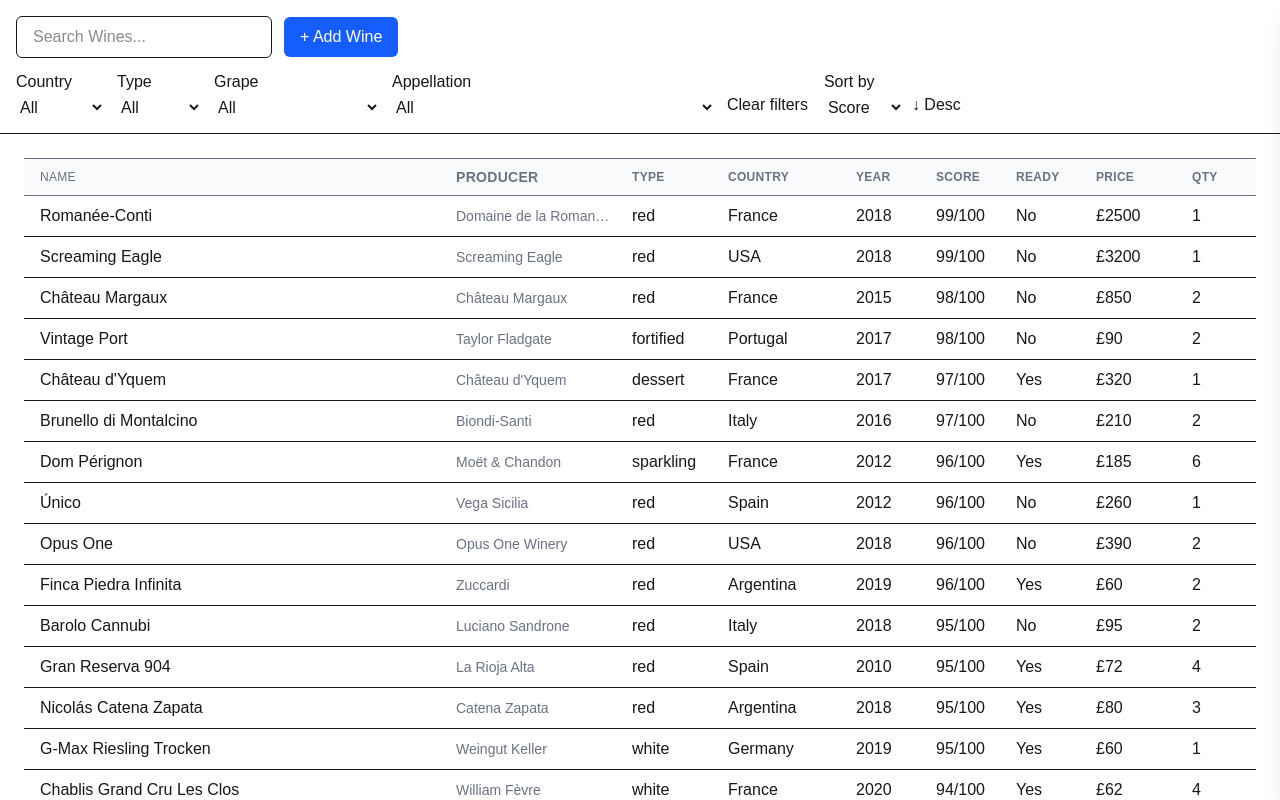
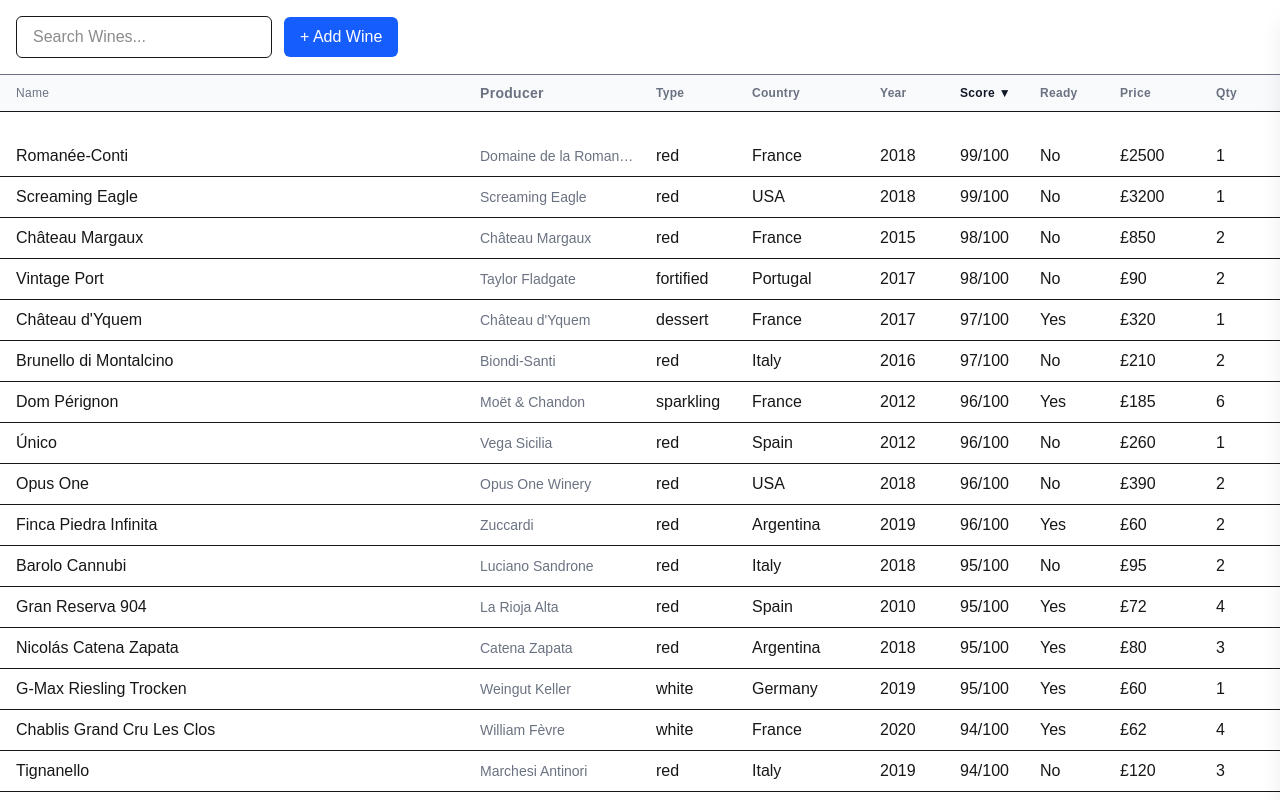
Before and after one commit to philippewisniewski/cella, a Next.js app: page / in a window 1280 px wide. Shown: the top 800 px of the page. Built offline with nearby package versions, Linux system fonts and the light colour scheme.

Commit message:
Refactoring header to have a cleaner sort and remove any dropdown filtering to clean up the ui

```diff
--- /dev/null
+++ b/components/columnHeader.tsx
@@ -0,0 +1,63 @@
+'use client'
+
+import type { SortKey, SortDir } from '@/lib/types'
+
+// Column definitions for the sortable header. Widths are inlined to match the
+// WineCard rows exactly so the two stay aligned. `key` is the SortKey this
+// column sorts by; `label` is what's displayed.
+const COLUMNS: { key: SortKey; label: string; className: string }[] = [
+  { key: 'name', label: 'Name', className: 'flex-1 min-w-0 font-medium' },
+  { key: 'producer', label: 'Producer', className: 'w-40 truncate text-sm text-gray-500' },
+  { key: 'type', label: 'Type', className: 'w-20' },
+  { key: 'country', label: 'Country', className: 'w-28' },
+  { key: 'year', label: 'Year', className: 'w-16' },
+  { key: 'score', label: 'Score', className: 'w-16' },
+  { key: 'readyToDrink', label: 'Ready', className: 'w-16' },
+  { key: 'price', label: 'Price', className: 'w-20' },
+  { key: 'quantity', label: 'Qty', className: 'w-12' },
+]
+
+export default function ColumnHeader({
+  sortKey,
+  sortDir,
+  onSortChange,
+}: {
+  sortKey: SortKey
+  sortDir: SortDir
+  onSortChange: (key: SortKey, dir: SortDir) => void
+}) {
+  // Clicking a column: if it's already the active sort key, flip the
+  // direction; otherwise start that column ascending.
+  const handleClick = (key: SortKey) => {
+    if (key === sortKey) {
+      onSortChange(key, sortDir === 'asc' ? 'desc' : 'asc')
+    } else {
+      onSortChange(key, 'asc')
+    }
+  }
+
+  return (
+    <div className="flex items-center gap-4 border-t bg-gray-50 px-4 py-2 text-xs font-semibold uppercase tracking-wide text-gray-500">
+      {COLUMNS.map((col) => {
+        const active = col.key === sortKey
+        return (
+          <button
+            key={col.key}
+            type="button"
+            onClick={() => handleClick(col.key)}
+            className={`flex items-center gap-1 p-0 text-left hover:text-gray-900 ${
+              active ? 'text-gray-900' : ''
+            } ${col.className}`}
+          >
+            <span className="truncate">{col.label}</span>
+            {/* Reserve a fixed slot for the arrow so the label never shifts
+                when a column becomes (in)active. */}
+            <span className="w-2 shrink-0" aria-hidden>
+              {active ? (sortDir === 'asc' ? '▲' : '▼') : ''}
+            </span>
+          </button>
+        )
+      })}
+    </div>
+  )
+}
--- a/components/dashboard.tsx
+++ b/components/dashboard.tsx
@@ -1,10 +1,9 @@
 'use client'
 
 import { useEffect, useMemo, useState } from 'react'
-import type { Wine, WineFilters, SortKey, SortDir } from '@/lib/types'
+import type { Wine, SortKey, SortDir } from '@/lib/types'
 import {
   searchWines,
-  filterWines,
   sortWines,
   loadWines,
   saveWines,
@@ -38,20 +37,18 @@
   const [loaded, setLoaded] = useState(false)
 
   // === BLOCK 3: DERIVED LIST ===
-  // Raw control values for the search bar, filter dropdowns and sort.
+  // Raw control values for the search bar and sort.
   const [searchText, setSearchText] = useState('')
-  const [filters, setFilters] = useState<WineFilters>({})
   const [sortKey, setSortKey] = useState<SortKey>('score')
   const [sortDir, setSortDir] = useState<SortDir>('desc')
 
-  // The list actually shown: start from all wines, then search → filter → sort.
+  // The list actually shown: start from all wines, then search → sort.
   // `useMemo` means this only recomputes when one of the inputs changes,
   // not on every single render.
   const visibleWines = useMemo(() => {
     const searched = searchWines(wines, searchText)
-    const filtered = filterWines(searched, filters)
-    return sortWines(filtered, sortKey, sortDir)
-  }, [wines, searchText, filters, sortKey, sortDir])
+    return sortWines(searched, sortKey, sortDir)
+  }, [wines, searchText, sortKey, sortDir])
 
   // === BLOCK 2b: PERSISTENCE ===
   // On mount, load any saved cellar and switch to it. If nothing is saved yet
@@ -141,15 +138,13 @@
   // === BLOCK 5: RENDER ===
   return (
     <div className="flex min-h-screen flex-col">
-      {/* MAIN COLUMN: header (search + filters) over the inventory list/form.
-          The list now owns the full width; the detail view is a slide-in flyout. */}
+      {/* MAIN COLUMN: header (search + sortable column header) over the
+          inventory list/form. The list owns the full width; the detail view
+          is a slide-in flyout. */}
       <div className="flex-1">
         <Header
-          wines={wines}
           searchValue={searchText}
           onSearchChange={setSearchText}
-          filters={filters}
-          onFilterChange={setFilters}
           onAddWine={handleAddNew}
           sortKey={sortKey}
           sortDir={sortDir}
@@ -158,7 +153,7 @@
             setSortDir(dir)
           }}
         />
-        <main className="p-6">
+        <main className="py-6">
           {mode === 'list' ? (
             <WineList wines={visibleWines} onSelect={handleSelect} />
           ) : (
--- a/components/filters.tsx
+++ /dev/null
@@ -1,84 +0,0 @@
-'use client'
-
-import { useMemo } from 'react'
-import type { Wine, WineFilters } from '@/lib/types'
-
-export default function Filters({
-  wines,
-  filters,
-  onChange,
-}: {
-  wines: Wine[]
-  filters: WineFilters
-  onChange: (next: WineFilters) => void
-}) {
-  // Build the unique, sorted option lists for each dropdown straight from
-  // the data. New wines added later automatically appear here.
-  const countries = useMemo(
-    () => Array.from(new Set(wines.map((w) => w.country))).sort(),
-    [wines],
-  )
-  const types = useMemo(
-    () => Array.from(new Set(wines.map((w) => w.type))).sort(),
-    [wines],
-  )
-  const grapes = useMemo(
-    () => Array.from(new Set(wines.flatMap((w) => w.grapeVariety))).sort(),
-    [wines],
-  )
-  const appellations = useMemo(
-    () => Array.from(new Set(wines.map((w) => w.appellation))).filter(Boolean).sort(),
-    [wines],
-  )
-
-  // === BLOCK 2: the <select> dropdowns ===
-  // Small helper that renders one labelled dropdown. `key` is the field on
-  // WineFilters this dropdown controls (e.g. "country"); we write it with
-  // `[key]` so the same helper works for all four.
-  const select = (
-    label: string,
-    value: string | undefined,
-    options: string[],
-    key: keyof WineFilters,
-  ) => (
-    <label className="flex flex-col gap-1">
-      <span>{label}</span>
-      <select
-        value={value ?? ''}
-        onChange={(e) =>
-          onChange({ ...filters, [key]: e.target.value || undefined })
-        }
-      >
-        <option value="">All</option>
-        {options.map((o) => (
-          <option key={o} value={o}>{o}</option>
-        ))}
-      </select>
-    </label>
-  )
-
-  // Render the four dropdowns.
-  const selects = (
-    <div className="flex flex-wrap gap-3">
-      {select('Country', filters.country, countries, 'country')}
-      {select('Type', filters.type, types, 'type')}
-      {select('Grape', filters.grape, grapes, 'grape')}
-      {select('Appellation', filters.appellation, appellations, 'appellation')}
-    </div>
-  )
-
-  // === BLOCK 3: the Clear button + render ===
-  // Reset every filter at once by sending back an empty object.
-  const clear = (
-    <button type="button" onClick={() => onChange({})}>
-      Clear filters
-    </button>
-  )
-
-  return (
-    <div className="flex flex-wrap items-end gap-3">
-      {selects}
-      {clear}
-    </div>
-  )
-}
--- a/components/header.tsx
+++ b/components/header.tsx
@@ -1,35 +1,28 @@
 'use client'
 
-import type { Wine, WineFilters, SortKey, SortDir } from '@/lib/types'
+import type { SortKey, SortDir } from '@/lib/types'
 import Search from './search'
-import Filters from './filters'
-import Sort from './sort'
+import ColumnHeader from './columnHeader'
 
 export default function Header({
-    wines,
     searchValue,
     onSearchChange,
-    filters,
-    onFilterChange,
     onAddWine,
     sortKey,
     sortDir,
     onSortChange,
 }: {
-    wines: Wine[]
     searchValue: string
     onSearchChange: (value: string) => void
-    filters: WineFilters
-    onFilterChange: (next: WineFilters) => void
     onAddWine: () => void
     sortKey: SortKey
     sortDir: SortDir
     onSortChange: (key: SortKey, dir: SortDir) => void
 }) {
     return (
-        <header className="sticky top-0 z-10 border-b bg-white p-4">
+        <header className="sticky top-0 z-10 border-b bg-white">
             {/* Top row: search (left) + Add Wine button */}
-            <div className="flex items-center gap-3">
+            <div className="flex items-center gap-3 p-4">
                 <div className="w-64">
                     <Search value={searchValue} onChange={onSearchChange} />
                 </div>
@@ -42,19 +35,12 @@
                 </button>
             </div>
 
-            {/* Filters row: dropdowns + sort control */}
-            <div className="mt-3 flex flex-wrap items-end gap-4">
-                <Filters
-                    wines={wines}
-                    filters={filters}
-                    onChange={onFilterChange}
-                />
-                <Sort
-                    sortKey={sortKey}
-                    sortDir={sortDir}
-                    onChange={onSortChange}
-                />
-            </div>
+            {/* Bottom row: the sortable column header (click a column to sort). */}
+            <ColumnHeader
+                sortKey={sortKey}
+                sortDir={sortDir}
+                onSortChange={onSortChange}
+            />
         </header>
     )
 }
--- a/components/sort.tsx
+++ /dev/null
@@ -1,48 +0,0 @@
-'use client'
-
-import type { SortKey, SortDir } from '@/lib/types'
-
-// The fields the user can sort by, with friendly labels.
-const KEY_OPTIONS: { value: SortKey; label: string }[] = [
-  { value: 'score', label: 'Score' },
-  { value: 'name', label: 'Name' },
-  { value: 'year', label: 'Year' },
-  { value: 'price', label: 'Price' },
-  { value: 'quantity', label: 'Quantity' },
-]
-
-export default function Sort({
-  sortKey,
-  sortDir,
-  onChange,
-}: {
-  sortKey: SortKey
-  sortDir: SortDir
-  onChange: (key: SortKey, dir: SortDir) => void
-}) {
-  return (
-    <div className="flex items-end gap-2">
-      <label className="flex flex-col gap-1">
-        <span>Sort by</span>
-        <select
-          value={sortKey}
-          onChange={(e) => onChange(e.target.value as SortKey, sortDir)}
-        >
-          {KEY_OPTIONS.map((o) => (
-            <option key={o.value} value={o.value}>
-              {o.label}
-            </option>
-          ))}
-        </select>
-      </label>
-
-      {/* Toggles asc/desc; shows the current direction. */}
-      <button
-        type="button"
-        onClick={() => onChange(sortKey, sortDir === 'asc' ? 'desc' : 'asc')}
-      >
-        {sortDir === 'asc' ? '↑ Asc' : '↓ Desc'}
-      </button>
-    </div>
-  )
-}
--- a/components/wineList.tsx
+++ b/components/wineList.tsx
@@ -6,9 +6,10 @@
 /**
  * WineList Component
  *
- * Renders the cellar as a horizontal inventory table: a column-header row
- * followed by one clickable WineCard row per wine. Clicking a row opens
- * the detail flyout (handled by the parent via `onSelect`).
+ * Renders the cellar as a horizontal inventory table: one clickable WineCard
+ * row per wine. The sortable column header lives in the sticky Header above,
+ * so the rows stay aligned with it. Clicking a row opens the detail flyout
+ * (handled by the parent via `onSelect`).
  */
 export default function WineList({
     /**
@@ -25,21 +26,6 @@
 }) {
     return (
         <div>
-            {/* Column header — widths mirror WineCard so the rows line up.
-                (Kept non-sticky for now to avoid overlapping the sticky page
-                Header; revisit when the header is redesigned.) */}
-            <div className="flex items-center gap-4 border-b border-t bg-gray-50 px-4 py-2 text-xs font-semibold uppercase tracking-wide text-gray-500">
-                <span className="flex-1 min-w-0 font-medium">Name</span>
-                <span className="w-40 truncate text-sm text-gray-500">Producer</span>
-                <span className="w-20">Type</span>
-                <span className="w-28">Country</span>
-                <span className="w-16">Year</span>
-                <span className="w-16">Score</span>
-                <span className="w-16">Ready</span>
-                <span className="w-20">Price</span>
-                <span className="w-12">Qty</span>
-            </div>
-
             {/* One clickable row per wine. */}
             {wines.map((wine) => (
                 <div
--- a/lib/types.ts
+++ b/lib/types.ts
@@ -36,13 +36,14 @@
   readyToDrink: number;
 }
 
-export type SortKey = "score" | "name" | "year" | "price" | "quantity";
+export type SortKey =
+  | "name"
+  | "producer"
+  | "type"
+  | "country"
+  | "year"
+  | "score"
+  | "readyToDrink"
+  | "price"
+  | "quantity";
 export type SortDir = "asc" | "desc";
-
-export interface WineFilters {
-  search?: string;
-  country?: string;
-  grape?: string;
-  type?: WineType;
-  appellation?: string;
-}
--- a/lib/wines.ts
+++ b/lib/wines.ts
@@ -2,8 +2,8 @@
   SortDir,
   SortKey,
   Wine,
-  WineFilters,
   WineStats,
+  WineType,
 } from "./types";
 
 // ---------------------------------------------------------------------------
@@ -864,48 +864,46 @@
   return computeStats(wines);
 }
 
-// Free-text search across name, producer, region, appellation, country and
-// grape variety. Empty query returns the list unchanged.
+// Free-text search across name, producer, region, appellation, country, grape
+// variety, type, year and price. Numeric fields are coerced to strings so a
+// query like "2015" or "850" matches. Empty query returns the list unchanged.
 export function searchWines(wines: Wine[], query: string): Wine[] {
   const q = query.trim().toLowerCase();
   if (!q) return wines;
   return wines.filter((w) =>
-    [w.name, w.producer, w.region, w.appellation, w.country, ...w.grapeVariety]
+    [
+      w.name,
+      w.producer,
+      w.region,
+      w.appellation,
+      w.country,
+      w.type,
+      String(w.year),
+      String(w.price),
+      ...w.grapeVariety,
+    ]
       .join(" ")
       .toLowerCase()
       .includes(q),
   );
 }
 
-// Applies the optional filter bar selections. Any unset filter is ignored,
-// so passing an empty object returns the list unchanged.
-export function filterWines(wines: Wine[], filters: WineFilters): Wine[] {
-  return wines.filter((w) => {
-    // If user selected a country AND wine's country doesn't match, reject it
-    if (filters.country && w.country !== filters.country) return false;
-
-    // If user selected a type AND wine's type doesn't match, reject it
-    if (filters.type && w.type !== filters.type) return false;
-
-    // If user selected an appellation AND wine's appellation doesn't match, reject it
-    if (filters.appellation && w.appellation !== filters.appellation) return false;
-
-    // If user selected a grape AND wine doesn't contain that grape, reject it
-    if (
-      filters.grape &&
-      !w.grapeVariety.some((g) => g.toLowerCase() === filters.grape!.toLowerCase())
-    )
-      // Early return false;
-      return false;
-
-    // If we get here, all checks passed - let this wine through!
-    return true;
-  });
+// Returns a new sorted array (does not mutate the input).
+// Canonical display order for wine types — not alphabetical, but the order a
+// cellar owner expects (still/light → still/rich → rosé → sparkling → sweet → fortified).
+const TYPE_ORDER: Record<WineType, number> = {
+  white: 0,
+  red: 1,
+  rosé: 2,
+  sparkling: 3,
+  dessert: 4,
+  fortified: 5,
 }
 
-// Returns a new sorted array (does not mutate the input).
 // `key` picks the field; `dir` defaults to "desc" (highest first).
-// Strings (name) use localeCompare; numbers compare directly.
+// Strings use localeCompare; numbers compare directly; the boolean
+// `readyToDrink` sorts false (0) before true (1); `type` uses TYPE_ORDER so
+// the categories sort in a meaningful cellar order rather than alphabetically.
 export function sortWines(
   wines: Wine[],
   key: SortKey,
@@ -918,17 +916,22 @@
   // Create a copy of the array to avoid mutating the original
   // This is a best practice - we don't want to change the input array
   return [...wines].sort((a, b) => {
-    // Special handling for string properties (like "name")
-    if (key === "name") {
-      // localeCompare() compares two strings and returns:
-      // - Negative if a comes before b
-      // - Positive if a comes after b
-      // - Zero if they're equal
-      return factor * a.name.localeCompare(b.name);
+    // Wine type: sort by its canonical category order, not alphabetically.
+    if (key === "type") {
+      return factor * (TYPE_ORDER[a.type] - TYPE_ORDER[b.type]);
     }
 
-    // For numeric properties (like "year", "price", "score")
-    // Simple subtraction: a - b gives us the comparison result
-    return factor * (a[key] - b[key]);
+    // String fields: localeCompare handles locale-aware ordering.
+    if (typeof a[key] === "string" && typeof b[key] === "string") {
+      return factor * (a[key] as string).localeCompare(b[key] as string);
+    }
+
+    // Boolean field (readyToDrink): coerce to 0/1.
+    if (typeof a[key] === "boolean" && typeof b[key] === "boolean") {
+      return factor * ((a[key] ? 1 : 0) - (b[key] ? 1 : 0));
+    }
+
+    // Numeric fields (year, score, price, quantity): simple subtraction.
+    return factor * ((a[key] as number) - (b[key] as number));
   });
 }
```
